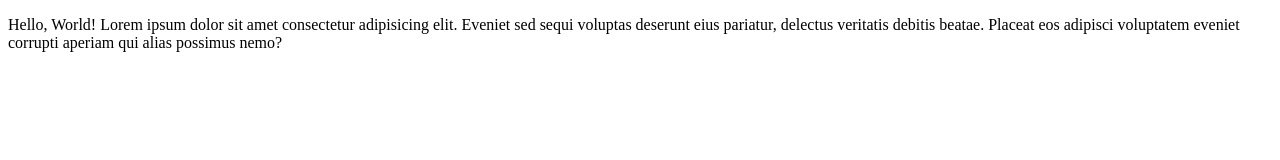
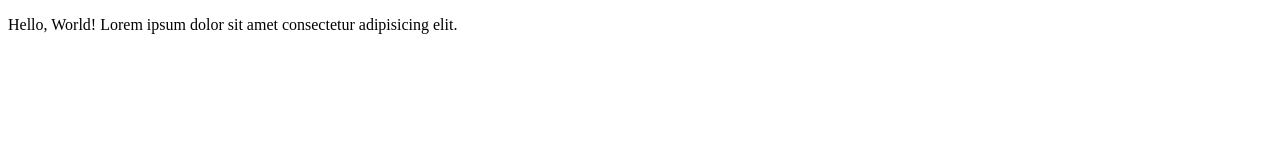
Before and after one commit to DanilaKosenkov/git_lesson, a plain HTML site: page index.html in a window 1280 px wide. Drawn offline with Linux system fonts and the light colour scheme.

Commit message:
new commit

```diff
--- a/index.html
+++ b/index.html
@@ -6,6 +6,6 @@
     <title>Document</title>
 </head>
 <body>
-    <p>Hello, World! Lorem ipsum dolor sit amet consectetur adipisicing elit. Eveniet sed sequi voluptas deserunt eius pariatur, delectus veritatis debitis beatae. Placeat eos adipisci voluptatem eveniet corrupti aperiam qui alias possimus nemo?</p>
+    <p>Hello, World! Lorem ipsum dolor sit amet consectetur adipisicing elit.</p>
 </body>
 </html>
```
